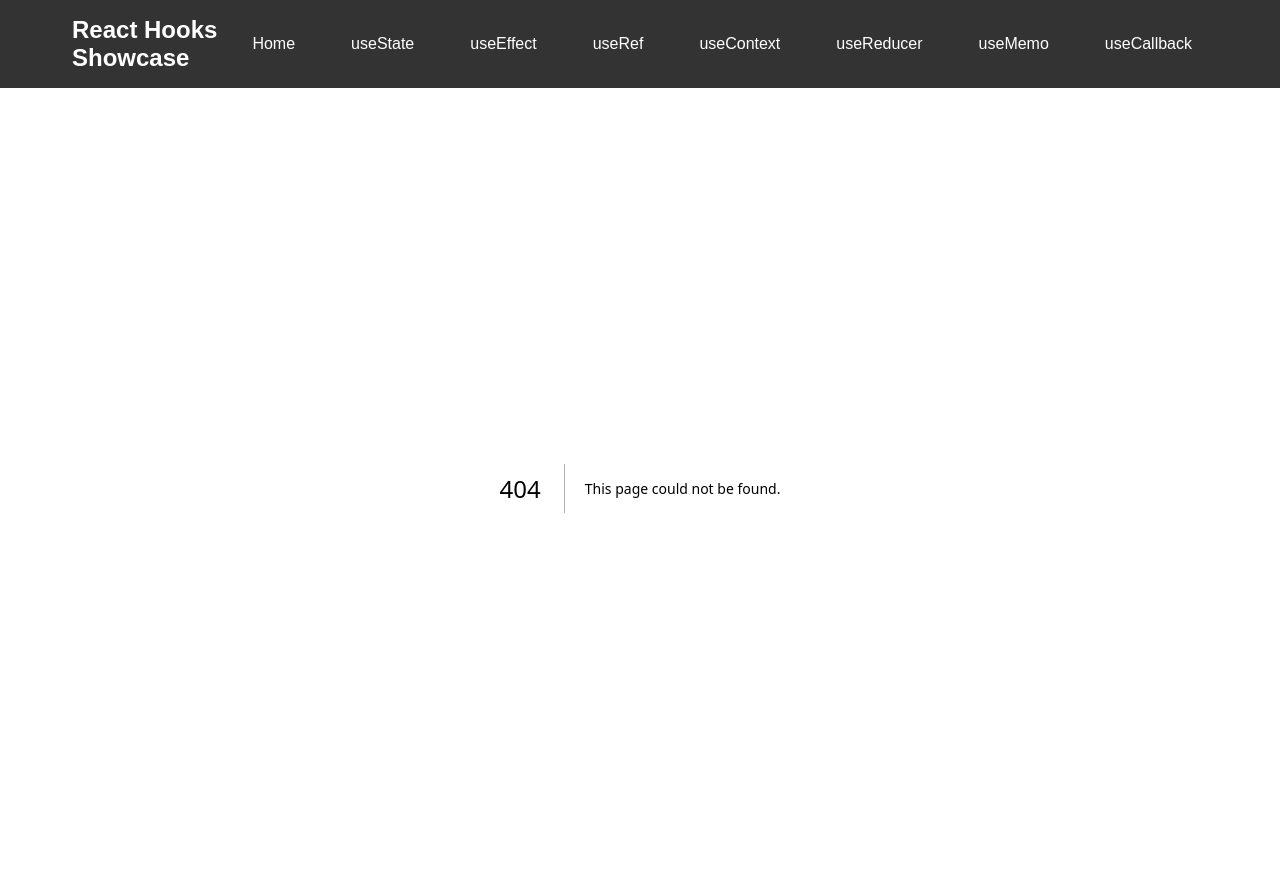
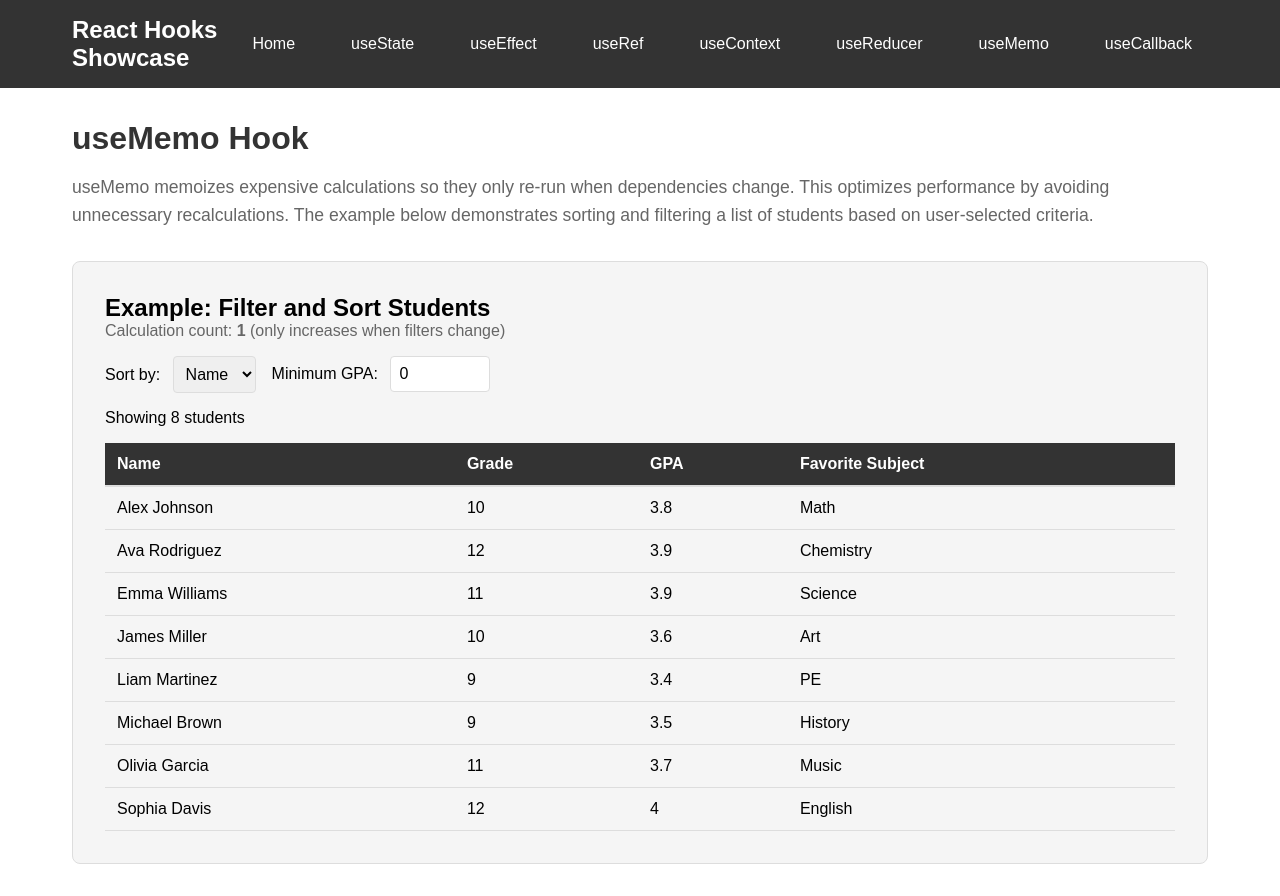
Before and after one commit to illinai/react-hooks-showcase, a Next.js app: page /use-memo in a window 1280 px wide. Before the commit this address had no page. Built offline with nearby package versions, Linux system fonts and the light colour scheme.

Commit message:
use memo page

```diff
--- a/src/app/use-context/page.js
+++ b/src/app/use-context/page.js
@@ -26,7 +26,9 @@ function ThemeContent() {
     <div className="page-container">
       <h1 className="page-title">useContext Hook</h1>
       <p className="page-description">
-        useContext allows you to share data across the component tree without prop drilling. Perfect for themes, user data, or app-wide settings.
+        useContext allows you to share data across the component tree without prop drilling.
+        Perfect for themes, user data, or app-wide settings. The example below demonstrates a that can
+        be toggled between light and dark modes using context.
       </p>
 
       <div className="example-container" style={containerStyle}>
--- a/src/app/use-effect/page.js
+++ b/src/app/use-effect/page.js
@@ -31,7 +31,9 @@ export default function UseEffectPage() {
     <div className="page-container">
       <h1 className="page-title">useEffect Hook</h1>
       <p className="page-description">
-        useEffect handles side effects in components like data fetching, subscriptions, or DOM manipulation. It runs after render.
+        useEffect handles side effects in components like data fetching, subscriptions,
+        or DOM manipulation. It runs after render. The example below silumates fetching
+        student data from an API (fetches from mock data file) and filtering it based on selected grade.
       </p>
 
       <div className="example-container">
--- /dev/null
+++ b/src/app/use-memo/page.js
@@ -0,0 +1,125 @@
+'use client';
+import { useState, useMemo } from 'react';
+import { mockStudents } from '@/data/mockData';
+
+export default function UseMemoPage() {
+  const [sortBy, setSortBy] = useState('name');
+  const [minGPA, setMinGPA] = useState(0);
+  const [calculationCount, setCalculationCount] = useState(0);
+
+  // Expensive calculation to memoize
+  const sortedAndFilteredStudents = useMemo(() => {
+    setCalculationCount(prev => prev + 1);
+    console.log('Calculating sorted and filtered students...');
+
+    let filtered = mockStudents.filter(student => student.gpa >= minGPA);
+
+    return filtered.sort((a, b) => {
+      if (sortBy === 'name') return a.name.localeCompare(b.name);
+      if (sortBy === 'gpa') return b.gpa - a.gpa;
+      if (sortBy === 'grade') return a.grade - b.grade;
+      return 0;
+    });
+  }, [sortBy, minGPA]);
+
+  return (
+    <div className="page-container">
+      <h1 className="page-title">useMemo Hook</h1>
+      <p className="page-description">
+        useMemo memoizes expensive calculations so they only re-run when dependencies change.
+        This optimizes performance by avoiding unnecessary recalculations. The example below
+        demonstrates sorting and filtering a list of students based on user-selected criteria.
+      </p>
+
+      <div className="example-container">
+        <h2>Example: Filter and Sort Students</h2>
+        <p style={{ marginBottom: '1rem', color: '#666' }}>
+          Calculation count: <strong>{calculationCount}</strong> (only increases when filters change)
+        </p>
+
+        <div style={{ display: 'flex', gap: '1rem', marginBottom: '1rem', flexWrap: 'wrap' }}>
+          <div>
+            <label>Sort by: </label>
+            <select value={sortBy} onChange={(e) => setSortBy(e.target.value)} style={selectStyle}>
+              <option value="name">Name</option>
+              <option value="gpa">GPA</option>
+              <option value="grade">Grade</option>
+            </select>
+          </div>
+
+          <div>
+            <label>Minimum GPA: </label>
+            <input
+              type="number"
+              min="0"
+              max="4"
+              step="0.1"
+              value={minGPA}
+              onChange={(e) => setMinGPA(parseFloat(e.target.value) || 0)}
+              style={inputStyle}
+            />
+          </div>
+        </div>
+
+        <p>Showing {sortedAndFilteredStudents.length} students</p>
+
+        <table style={tableStyle}>
+          <thead>
+            <tr>
+              <th style={thStyle}>Name</th>
+              <th style={thStyle}>Grade</th>
+              <th style={thStyle}>GPA</th>
+              <th style={thStyle}>Favorite Subject</th>
+            </tr>
+          </thead>
+          <tbody>
+            {sortedAndFilteredStudents.map(student => (
+              <tr key={student.id}>
+                <td style={tdStyle}>{student.name}</td>
+                <td style={tdStyle}>{student.grade}</td>
+                <td style={tdStyle}>{student.gpa}</td>
+                <td style={tdStyle}>{student.favoriteSubject}</td>
+              </tr>
+            ))}
+          </tbody>
+        </table>
+      </div>
+    </div>
+  );
+}
+
+const selectStyle = {
+  padding: '0.5rem',
+  fontSize: '1rem',
+  borderRadius: '4px',
+  border: '1px solid #ddd',
+  marginLeft: '0.5rem',
+};
+
+const inputStyle = {
+  padding: '0.5rem',
+  fontSize: '1rem',
+  borderRadius: '4px',
+  border: '1px solid #ddd',
+  marginLeft: '0.5rem',
+  width: '100px',
+};
+
+const tableStyle = {
+  width: '100%',
+  borderCollapse: 'collapse',
+  marginTop: '1rem',
+};
+
+const thStyle = {
+  textAlign: 'left',
+  padding: '0.75rem',
+  backgroundColor: '#333',
+  color: 'white',
+  borderBottom: '2px solid #ddd',
+};
+
+const tdStyle = {
+  padding: '0.75rem',
+  borderBottom: '1px solid #ddd',
+};
--- a/src/app/use-reducer/page.js
+++ b/src/app/use-reducer/page.js
@@ -56,7 +56,9 @@ export default function UseReducerPage() {
     <div className="page-container">
       <h1 className="page-title">useReducer Hook</h1>
       <p className="page-description">
-        useReducer is ideal for managing complex state logic with multiple actions. It's similar to Redux but built into React.
+        useReducer is ideal for managing complex state logic with multiple actions.
+        It's similar to Redux but built into React. The example below simulates a lunch menu cart
+        where you can add, remove, and clear items using useReducer.
       </p>
 
       <div className="example-container">
```
Also changed, not shown: src/app/use-ref/page.js (+7 -3 lines), src/app/use-state/page.js (+7 -1 lines).
